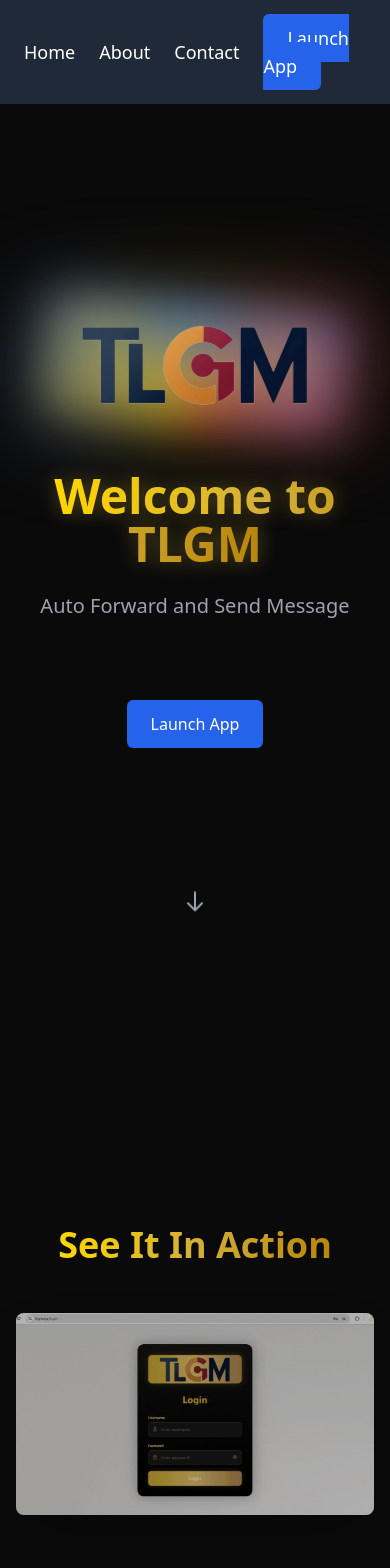
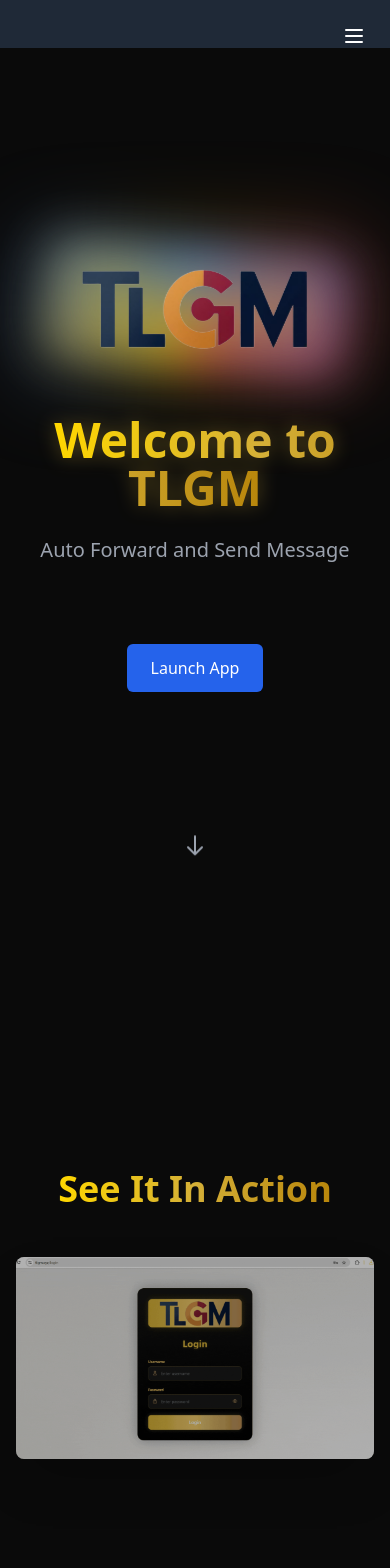
Before and after one commit to tgml2024/TLGM-Front-End, a Next.js app: page /homepage in a window 390 px wide. Shown: the top 1568 px of the page. Built offline with nearby package versions, Linux system fonts and the light colour scheme.

Commit message:
animatoin fed

```diff
--- a/package.json
+++ b/package.json
@@ -25,6 +25,7 @@
     "cookie": "^1.0.2",
     "dayjs": "^1.11.13",
     "formik": "^2.4.6",
+    "framer-motion": "^12.4.7",
     "jwt-decode": "^4.0.0",
     "next": "^14.2.20",
     "nookies": "^2.5.2",
--- a/src/components/about/about.tsx
+++ b/src/components/about/about.tsx
@@ -1,3 +1,4 @@
+import { motion } from 'framer-motion';
 import Image from 'next/image';
 import React from 'react';
 import { FaFacebook, FaGithub, FaInstagram } from 'react-icons/fa';
@@ -43,7 +44,12 @@ const About = () => {
       <Navbar />
       <div className="min-h-screen bg-black">
         {/* System Description */}
-        <section className="py-16 bg-gray-900">
+        <motion.section
+          initial={{ opacity: 0, y: 20 }}
+          animate={{ opacity: 1, y: 0 }}
+          transition={{ duration: 0.6 }}
+          className="py-16 bg-gray-900"
+        >
           <div className="container mx-auto px-4">
             <h1 className="text-4xl font-bold text-center mb-8 text-yellow-500">
               Automated Telegram Messaging System
@@ -54,18 +60,26 @@ const About = () => {
               workflow and manage your messages efficiently.
             </p>
           </div>
-        </section>
+        </motion.section>
 
         {/* Team Members */}
-        <section className="py-16">
+        <motion.section
+          initial={{ opacity: 0 }}
+          animate={{ opacity: 1 }}
+          transition={{ duration: 0.6, delay: 0.3 }}
+          className="py-16"
+        >
           <div className="container mx-auto px-4">
             <h2 className="text-3xl font-bold text-center mb-12 text-yellow-500">
               Our Team
             </h2>
             <div className="grid grid-cols-1 md:grid-cols-3 gap-8">
               {teamMembers.map((member, index) => (
-                <div
+                <motion.div
                   key={index}
+                  initial={{ opacity: 0, y: 20 }}
+                  animate={{ opacity: 1, y: 0 }}
+                  transition={{ duration: 0.6, delay: 0.2 * (index + 1) }}
                   className="bg-gray-900 rounded-lg shadow-lg p-8 text-center border border-yellow-500/30 hover:border-yellow-500 transition-colors duration-300"
                 >
                   <div className="mb-6 relative w-40 h-40 mx-auto">
@@ -106,11 +120,11 @@ const About = () => {
                       <FaInstagram size={24} />
                     </a>
                   </div>
-                </div>
+                </motion.div>
               ))}
             </div>
           </div>
-        </section>
+        </motion.section>
       </div>
     </>
   );
--- a/src/components/home/home.tsx
+++ b/src/components/home/home.tsx
@@ -1,15 +1,32 @@
+import { motion, useInView } from 'framer-motion';
 import HomeLayout from 'layout/HomeLayout';
 import Link from 'next/link';
-import React from 'react';
+import React, { useRef } from 'react';
 
 const Home = () => {
+  const previewRef = useRef(null);
+  const isPreviewInView = useInView(previewRef, {
+    once: true,
+    margin: '-100px',
+  });
+
   return (
     <HomeLayout>
       <div className="w-full bg-[#0A0A0A]">
         {/* Welcome Section - Full Height */}
-        <section className="min-h-screen w-full flex flex-col justify-center items-center p-4 relative">
+        <motion.section
+          initial={{ opacity: 0 }}
+          animate={{ opacity: 1 }}
+          transition={{ duration: 0.8 }}
+          className="min-h-screen w-full flex flex-col justify-center items-center p-4 relative"
+        >
           {/* Logo with Animation */}
-          <div className="mb-12 animate-float relative group w-[300px] h-[120px] md:w-[400px] md:h-[160px]">
+          <motion.div
+            initial={{ opacity: 0, y: -50 }}
+            animate={{ opacity: 1, y: 0 }}
+            transition={{ duration: 0.8, delay: 0.3 }}
+            className="mb-12 relative group w-[300px] h-[120px] md:w-[400px] md:h-[160px]"
+          >
             {/* Outer glow ring */}
             <div
               className="absolute inset-0 bg-gradient-to-r from-blue-500/30 via-yellow-500/30 to-red-500/30
@@ -35,10 +52,15 @@ const Home = () => {
                 group-hover:rotate-[360deg] transition-all duration-[3000ms]
                 rounded-xl"
             />
-          </div>
+          </motion.div>
 
           {/* Hero Section */}
-          <div className="text-center mb-12 animate__animated animate__fadeIn">
+          <motion.div
+            initial={{ opacity: 0, y: 30 }}
+            animate={{ opacity: 1, y: 0 }}
+            transition={{ duration: 0.8, delay: 0.5 }}
+            className="text-center mb-12"
+          >
             <h1 className="text-5xl md:text-7xl font-bold mb-6 relative group">
               <span
                 className="bg-gradient-to-r from-[#FFD700] via-[#D4AF37] to-[#B8860B]
@@ -56,9 +78,14 @@ const Home = () => {
             <p className="text-xl md:text-2xl text-gray-400 mb-8 hover:text-gray-300 transition-colors">
               Auto Forward and Send Message
             </p>
-          </div>
+          </motion.div>
 
-          <div className="flex justify-center">
+          <motion.div
+            initial={{ opacity: 0, y: 30 }}
+            animate={{ opacity: 1, y: 0 }}
+            transition={{ duration: 0.8, delay: 0.7 }}
+            className="flex justify-center"
+          >
             <Link
               href="/login"
               className="text-white hover:text-gray-300 bg-blue-600 px-6 py-3 rounded-md
@@ -66,10 +93,15 @@ const Home = () => {
             >
               Launch App
             </Link>
-          </div>
+          </motion.div>
 
           {/* Scroll Indicator */}
-          <div className="absolute bottom-8 animate-bounce">
+          <motion.div
+            initial={{ opacity: 0 }}
+            animate={{ opacity: 1 }}
+            transition={{ duration: 0.8, delay: 1 }}
+            className="absolute bottom-8 animate-bounce"
+          >
             <svg
               className="w-6 h-6 text-gray-400"
               fill="none"
@@ -81,21 +113,45 @@ const Home = () => {
             >
               <path d="M19 14l-7 7m0 0l-7-7m7 7V3"></path>
             </svg>
-          </div>
-        </section>
+          </motion.div>
+        </motion.section>
 
         {/* Preview Section - Full Height */}
-        <section className="min-h-screen w-full flex flex-col justify-center items-center p-4 relative">
-          <h2 className="text-4xl md:text-5xl font-bold mb-12 text-center">
+        <motion.section
+          ref={previewRef}
+          initial={{ opacity: 0, y: 50 }}
+          animate={
+            isPreviewInView ? { opacity: 1, y: 0 } : { opacity: 0, y: 50 }
+          }
+          transition={{ duration: 0.8 }}
+          className="min-h-screen w-full flex flex-col justify-center items-center p-4 relative"
+        >
+          <motion.h2
+            initial={{ opacity: 0, y: 30 }}
+            animate={
+              isPreviewInView ? { opacity: 1, y: 0 } : { opacity: 0, y: 30 }
+            }
+            transition={{ duration: 0.8, delay: 0.2 }}
+            className="text-4xl md:text-5xl font-bold mb-12 text-center"
+          >
             <span
               className="bg-gradient-to-r from-[#FFD700] via-[#D4AF37] to-[#B8860B]
               text-transparent bg-clip-text"
             >
               See It In Action
             </span>
-          </h2>
+          </motion.h2>
 
-          <div className="w-full max-w-4xl mx-auto">
+          <motion.div
+            initial={{ opacity: 0, scale: 0.9 }}
+            animate={
+              isPreviewInView
+                ? { opacity: 1, scale: 1 }
+                : { opacity: 0, scale: 0.9 }
+            }
+            transition={{ duration: 0.8, delay: 0.4 }}
+            className="w-full max-w-4xl mx-auto"
+          >
             <div className="relative rounded-lg overflow-hidden shadow-2xl group">
               <img
                 src="/images/preview.gif"
@@ -109,11 +165,16 @@ const Home = () => {
                 transition-colors duration-300"
               ></div>
             </div>
-          </div>
-        </section>
+          </motion.div>
+        </motion.section>
 
         {/* Footer Section */}
-        <footer className="w-full bg-[#0A0A0A] border-t border-gray-800">
+        <motion.footer
+          initial={{ opacity: 0 }}
+          animate={isPreviewInView ? { opacity: 1 } : { opacity: 0 }}
+          transition={{ duration: 0.8, delay: 0.6 }}
+          className="w-full bg-[#0A0A0A] border-t border-gray-800"
+        >
           <div className="max-w-7xl mx-auto px-4 py-12">
             <div className="grid grid-cols-1 md:grid-cols-3 gap-8">
               {/* Company Info */}
@@ -242,7 +303,7 @@ const Home = () => {
               </p>
             </div>
           </div>
-        </footer>
+        </motion.footer>
 
         {/* Decorative Elements - Now spans all sections */}
         <div className="fixed inset-0 pointer-events-none overflow-hidden">
--- a/src/components/navbar/navbar.tsx
+++ b/src/components/navbar/navbar.tsx
@@ -1,11 +1,47 @@
 import Link from 'next/link'; // ใช้ next/link สำหรับการนำทาง
-import React from 'react';
+import React, { useState } from 'react';
 
 const Navbar: React.FC = () => {
+  const [isOpen, setIsOpen] = useState(false);
+
   return (
     <nav className="bg-gray-800 p-6">
       <div className="container mx-auto">
-        <ul className="flex items-center justify-end space-x-6 text-lg font-medium">
+        {/* Hamburger Button */}
+        <button
+          className="md:hidden text-white float-right"
+          onClick={() => setIsOpen(!isOpen)}
+        >
+          <svg
+            className="w-6 h-6"
+            fill="none"
+            stroke="currentColor"
+            viewBox="0 0 24 24"
+          >
+            {isOpen ? (
+              <path
+                strokeLinecap="round"
+                strokeLinejoin="round"
+                strokeWidth={2}
+                d="M6 18L18 6M6 6l12 12"
+              />
+            ) : (
+              <path
+                strokeLinecap="round"
+                strokeLinejoin="round"
+                strokeWidth={2}
+                d="M4 6h16M4 12h16M4 18h16"
+              />
+            )}
+          </svg>
+        </button>
+
+        {/* Navigation Links */}
+        <ul
+          className={`${
+            isOpen ? 'block' : 'hidden'
+          } md:flex flex-col md:flex-row items-center md:justify-end space-y-4 md:space-y-0 md:space-x-6 text-lg font-medium mt-4 md:mt-0`}
+        >
           <li>
             <Link href="/" className="text-white hover:text-gray-300">
               Home
```
Also changed, not shown: src/components/contact/contact.tsx (+22 -6 lines), 1 other file (tests, documents, lock files or other folders).
